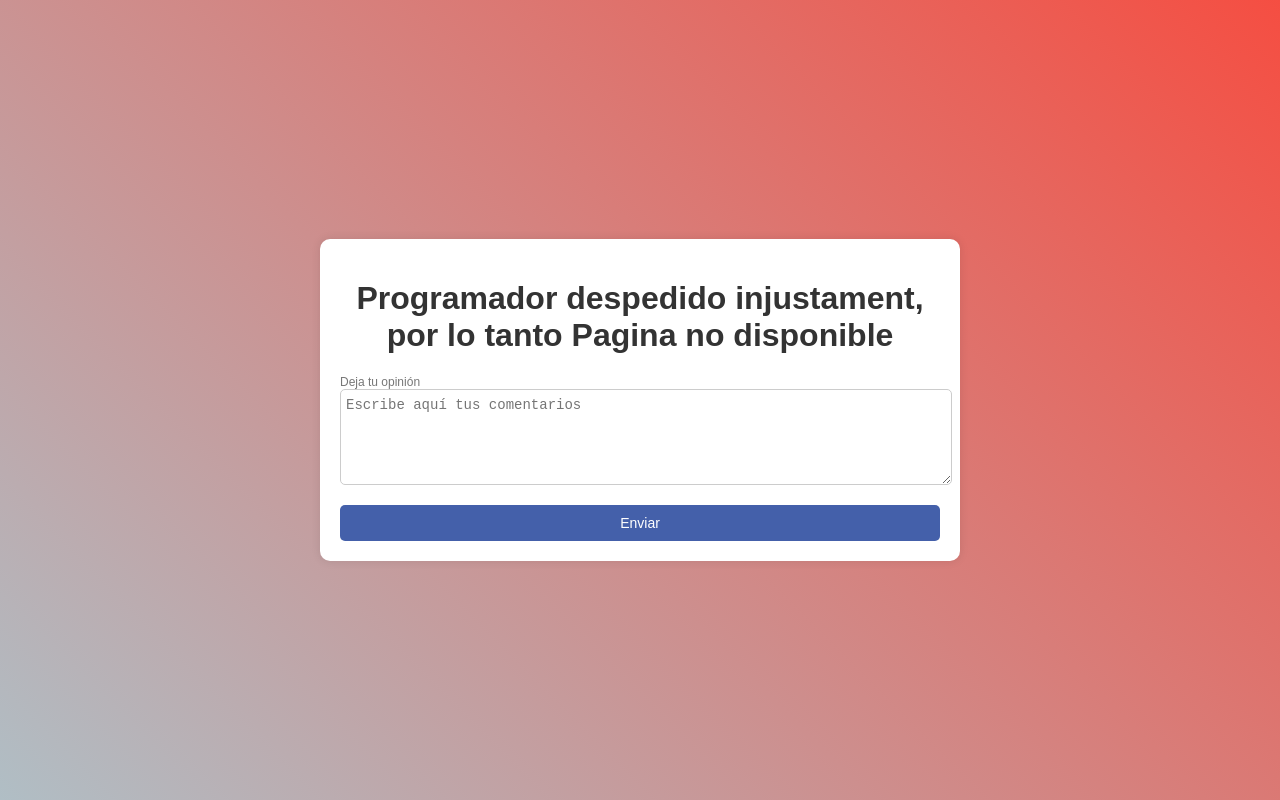
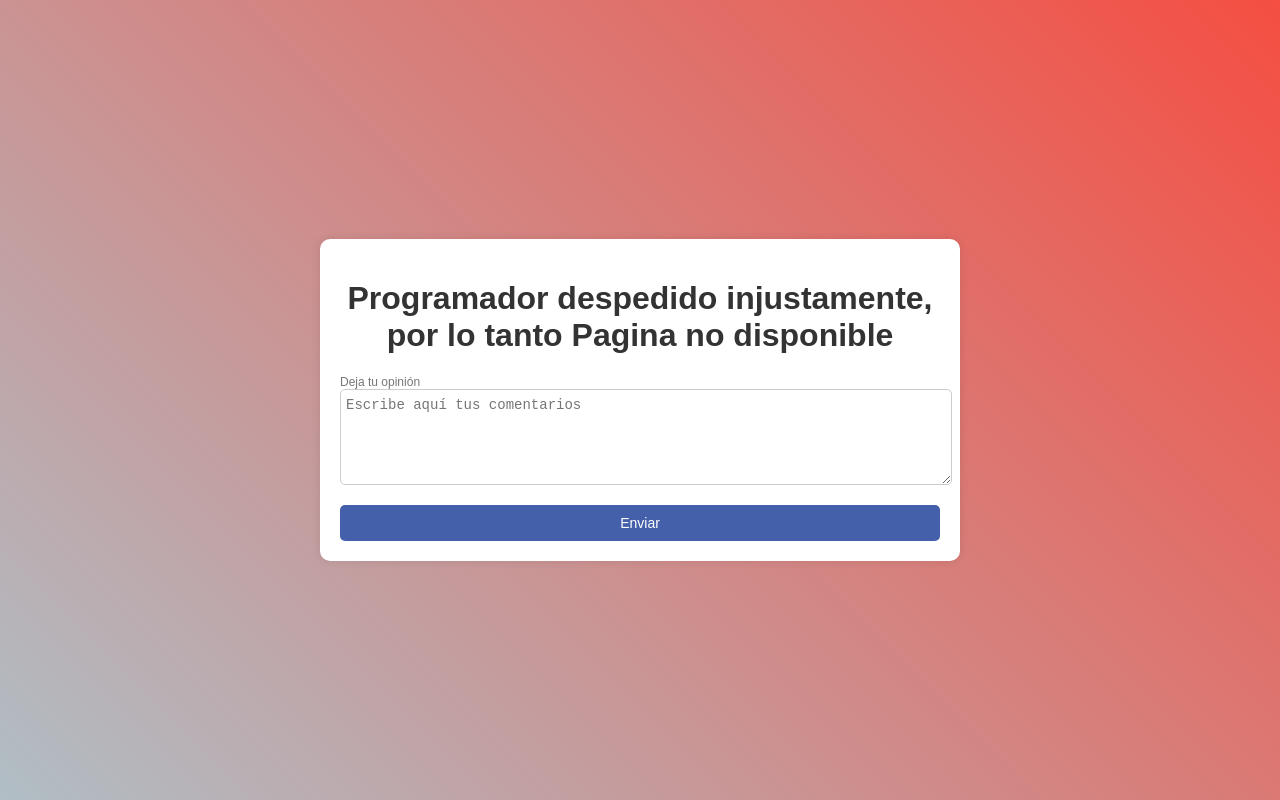
Before and after one commit to elmaistrodeobra/cuestionario, a plain HTML site: page index.html in a window 1280 px wide. Drawn offline with Linux system fonts and the light colour scheme.

Commit message:
Update index.html

```diff
--- a/index.html
+++ b/index.html
@@ -75,7 +75,7 @@
 </head>
 <body>
     <div class="container">
-        <h1>Programador despedido injustament, por lo tanto Pagina no disponible</h1>
+        <h1>Programador despedido injustamente, por lo tanto Pagina no disponible</h1>
         <form class="from-register"
         action="https://formspree.io/f/xzzplwoj"
         method="post">
```
